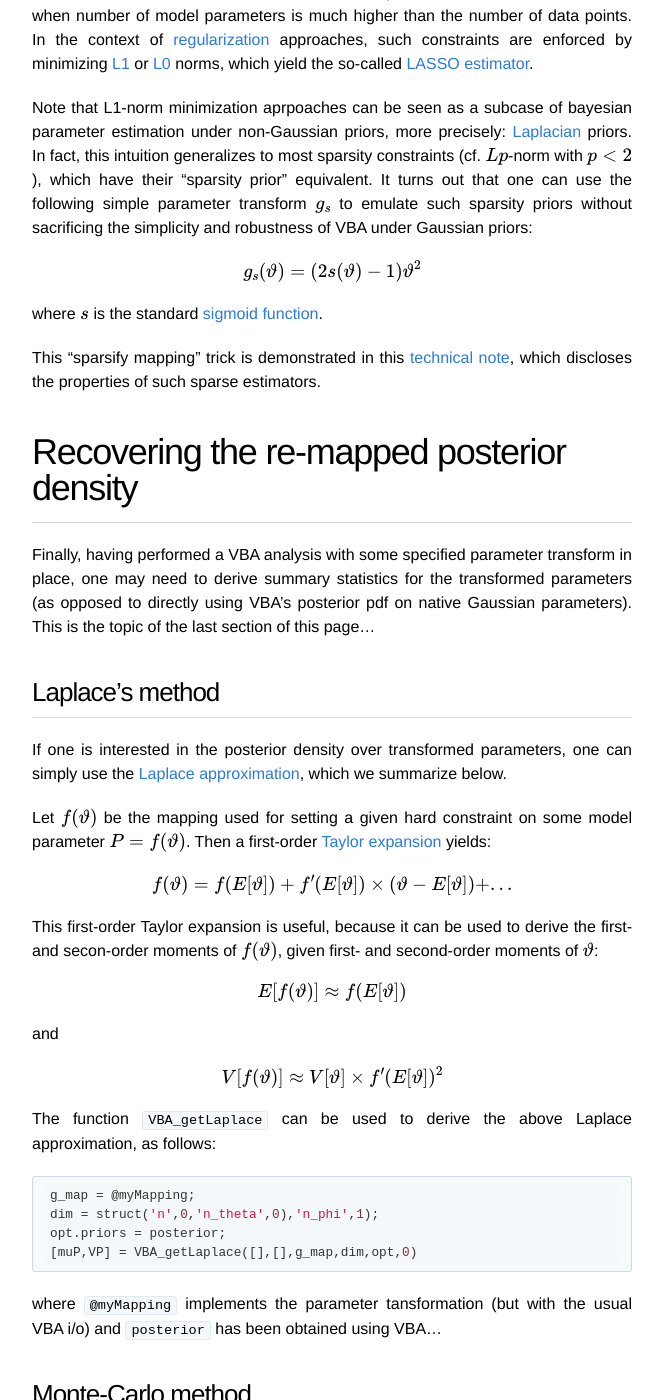
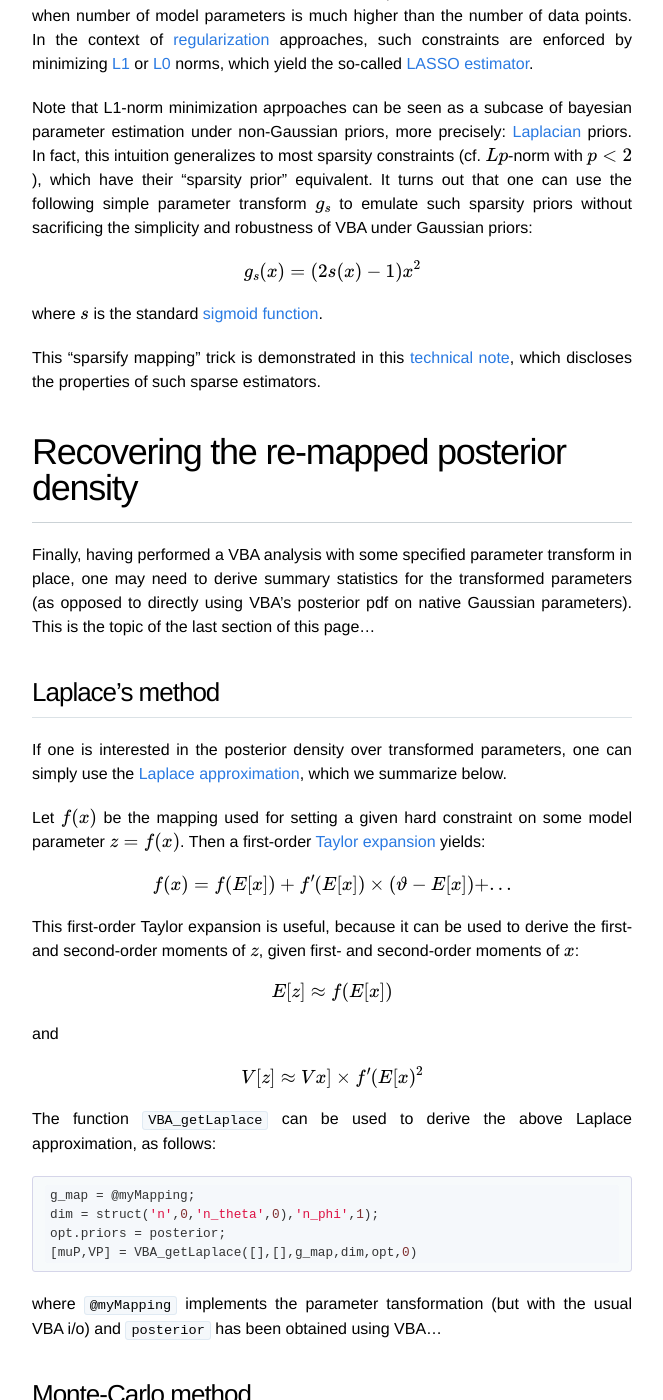
Before and after one commit to MBB-team/VBA-toolbox, a Jekyll site: the page built from _wiki/param-transform.md, in a window 1280 px wide and 1400 px high, scrolled down 2528 px. Shown: the whole window, without its empty margins (308-971 px from the left). Built offline with Jekyll 4.4.1, drawn with Linux system fonts in a browser that asks for light colours; nearby versions of some CDN libraries; formulas are drawn with MathJax 3.

Commit message:
Update param-transform.md

```diff
--- a/_wiki/param-transform.md
+++ b/_wiki/param-transform.md
@@ -50,7 +50,7 @@ So-called [sparse estimators](https://en.wikipedia.org/wiki/Sparse_approximation
 
 Note that L1-norm minimization aprpoaches can be seen as a subcase of bayesian parameter estimation under non-Gaussian priors, more precisely: [Laplacian](https://en.wikipedia.org/wiki/Laplace_distribution) priors. In fact, this intuition generalizes to most sparsity constraints (cf. $$Lp$$-norm with $$p<2$$), which have their "sparsity prior" equivalent. It turns out that one can use the following simple parameter transform $$g_s$$ to emulate such sparsity priors without sacrificing the simplicity and robustness of VBA under Gaussian priors:
 
-$$g_s(\vartheta)= (2 s(\vartheta) -1)\vartheta^2$$
+$$g_s(x)= \left(2 s(x) -1\right)x^2$$
 
 where $$s$$ is the standard [sigmoid function](https://en.wikipedia.org/wiki/Sigmoid_function).
 
@@ -65,17 +65,17 @@ Finally, having performed a VBA analysis with some specified parameter transform
 
 If one is interested in the posterior density over transformed parameters, one can simply use the [Laplace approximation](https://en.wikipedia.org/wiki/Laplace's_method), which we summarize below.
 
-Let $$f(\vartheta)$$ be the mapping used for setting a given hard constraint on some model parameter $$P=f(\vartheta)$$. Then a first-order [Taylor expansion](https://en.wikipedia.org/wiki/Taylor_series) yields:
+Let $$f(x)$$ be the mapping used for setting a given hard constraint on some model parameter $$z=f(x)$$. Then a first-order [Taylor expansion](https://en.wikipedia.org/wiki/Taylor_series) yields:
 
-$$ f(\vartheta) = f(E[\vartheta]) + f'(E[\vartheta])\times\left(\vartheta-E[\vartheta]\right) + ... $$
+$$ f(x) = f(E[x]) + f'(E[x])\times\left(\vartheta-E[x]\right) + ... $$
 
-This first-order Taylor expansion is useful, because it can be used to derive the first- and secon-order moments of $$f(\vartheta)$$, given first- and second-order moments of $$\vartheta$$:
+This first-order Taylor expansion is useful, because it can be used to derive the first- and second-order moments of $$z$$, given first- and second-order moments of $$x$$:
 
-$$ E[f(\vartheta)] \approx f(E[\vartheta]) $$
+$$ E[z] \approx f(E[x]) $$
 
 and
 
-$$ V[f(\vartheta)] \approx V[\vartheta]\times f'(E[\vartheta])^2 $$
+$$ V[z] \approx Vx]\times f'(E[x)^2 $$
 
 The function `VBA_getLaplace` can be used to derive the above Laplace approximation, as follows:
 
```
